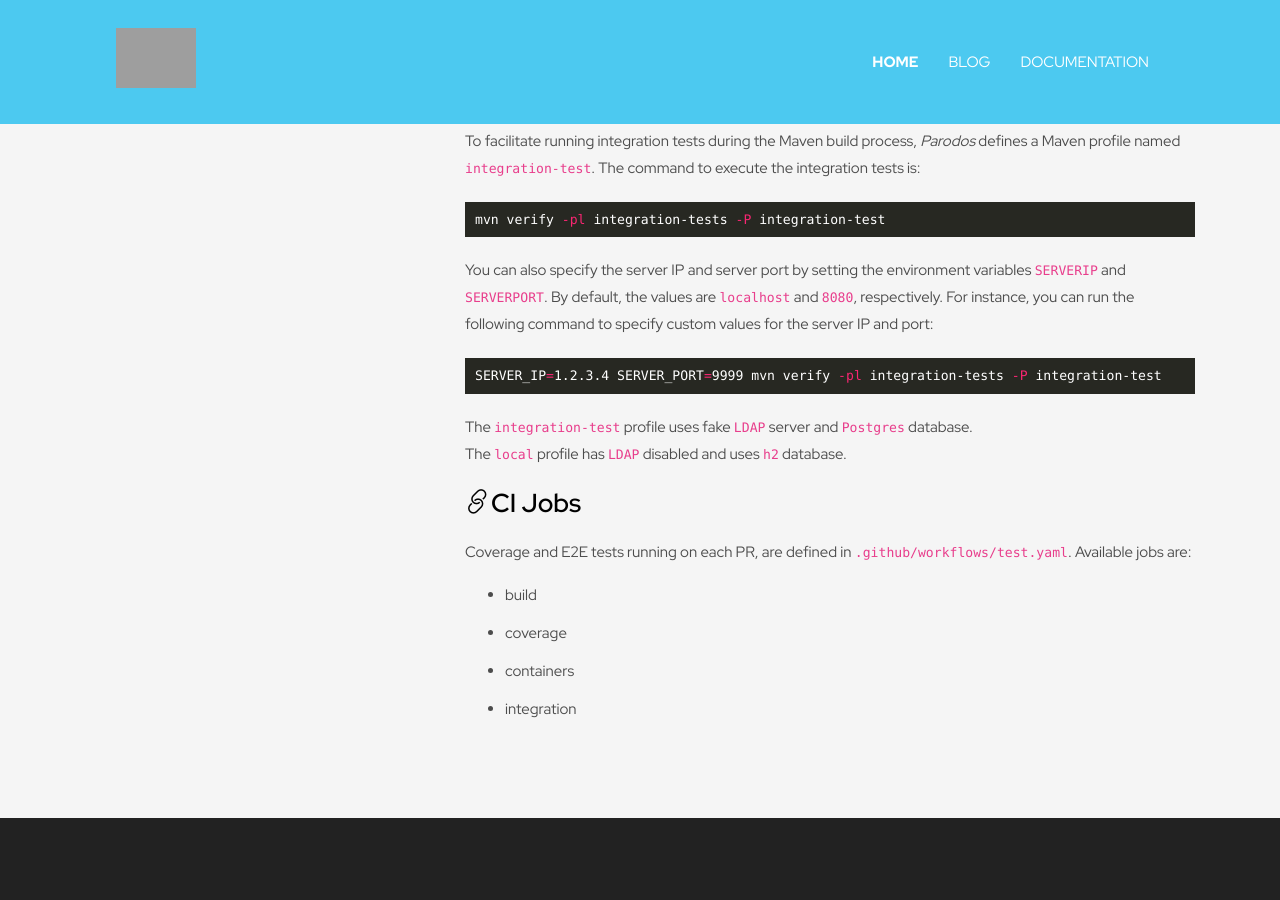
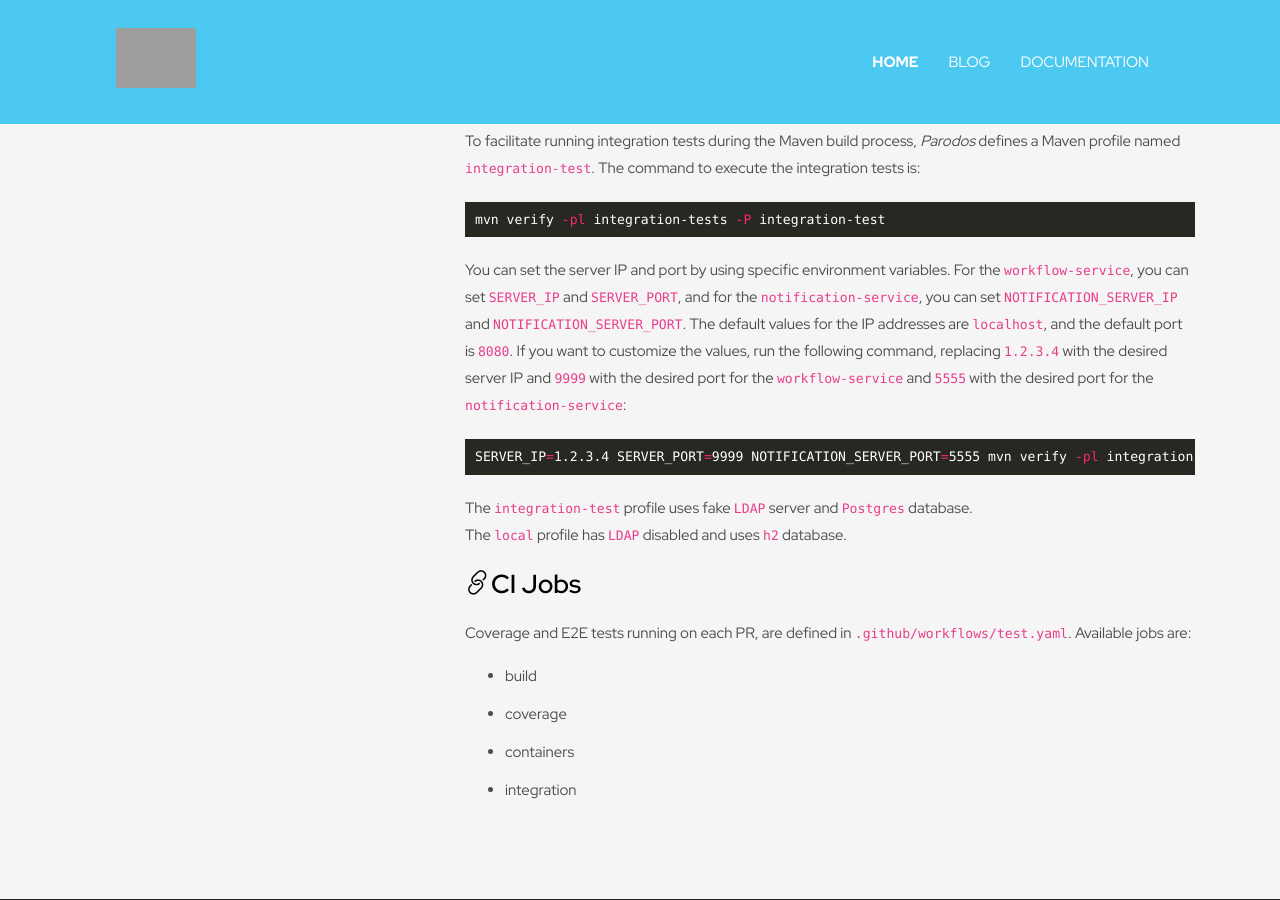
Before and after one commit to parodos-dev/parodos-dev.github.io, a Jekyll site: the page built from documentation/latest/dev/guide.md, in a window 1280 px wide and 900 px high, scrolled down 2590 px. Built offline with Jekyll 4.4.1, drawn with Linux system fonts in a browser that asks for light colours; a script that is not in the unit is left out; grey boxes are pictures that could not be loaded.

Commit message:
Improve ip and port customization description
Signed-off-by: Gloria Ciavarrini <gciavarrini@redhat.com>

````diff
--- a/documentation/latest/dev/guide.md
+++ b/documentation/latest/dev/guide.md
@@ -154,13 +154,17 @@ execute the integration tests is:
 mvn verify -pl integration-tests -P integration-test
 ```
 
-You can also specify the server IP and server port by setting the environment
-variables `SERVERIP` and `SERVERPORT`. By default, the values are `localhost`
-and `8080`, respectively. For instance, you can run the following command to
-specify custom values for the server IP and port:
+You can set the server IP and port by using specific environment variables.
+For the `workflow-service`, you can set `SERVER_IP` and `SERVER_PORT`, and for
+the `notification-service`, you can set `NOTIFICATION_SERVER_IP` and
+`NOTIFICATION_SERVER_PORT`. The default values for the IP addresses are
+`localhost`, and the default port is `8080`. If you want to customize the
+values, run the following command, replacing `1.2.3.4` with the desired server
+IP and `9999` with the desired port for the `workflow-service` and `5555` with
+the desired port for the `notification-service`:
 
 ```bash
-SERVER_IP=1.2.3.4 SERVER_PORT=9999 mvn verify -pl integration-tests -P integration-test
+SERVER_IP=1.2.3.4 SERVER_PORT=9999 NOTIFICATION_SERVER_PORT=5555 mvn verify -pl integration-tests -P integration-test
 ```
 
 The `integration-test` profile uses fake `LDAP` server and `Postgres` database.\
````
